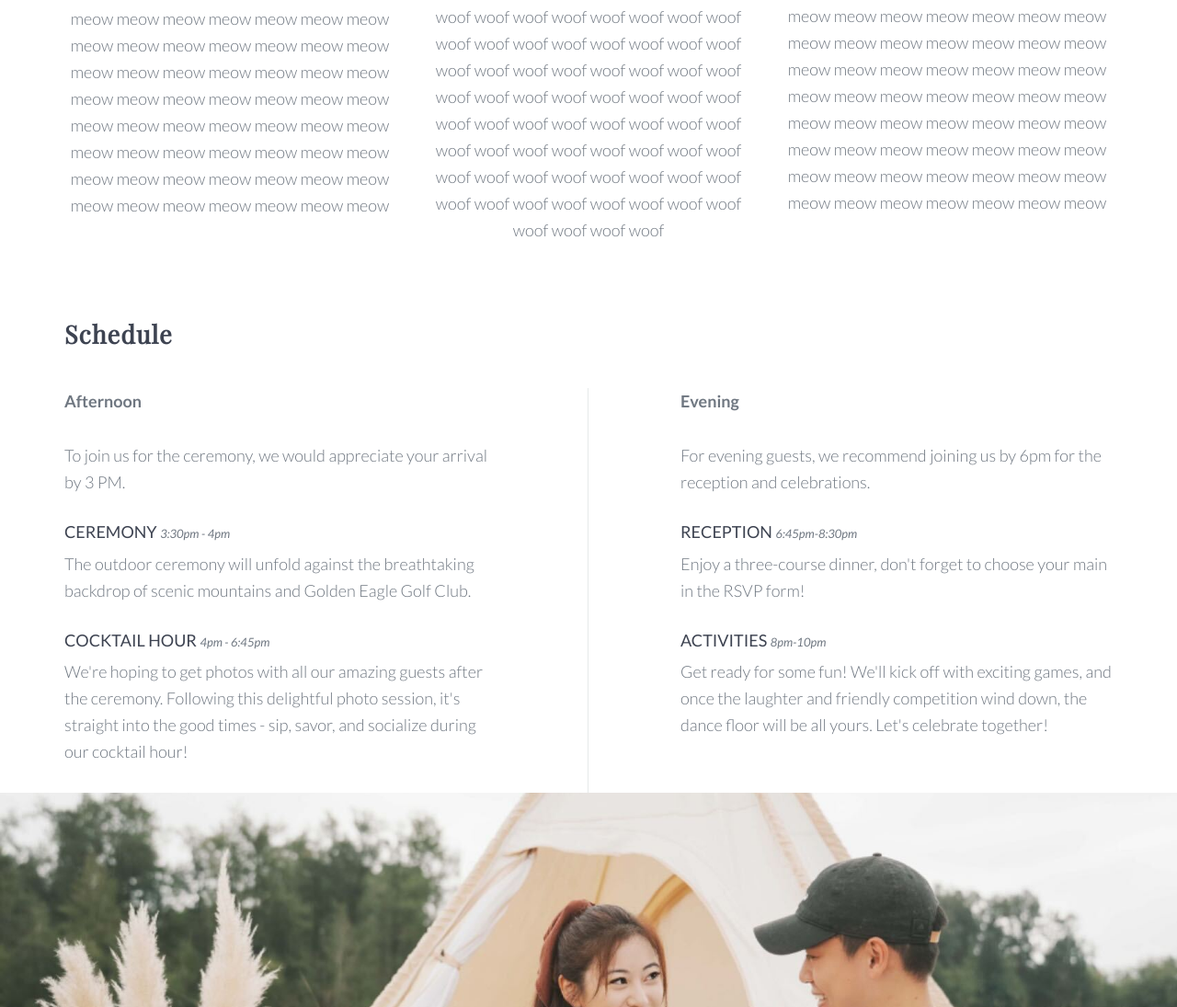
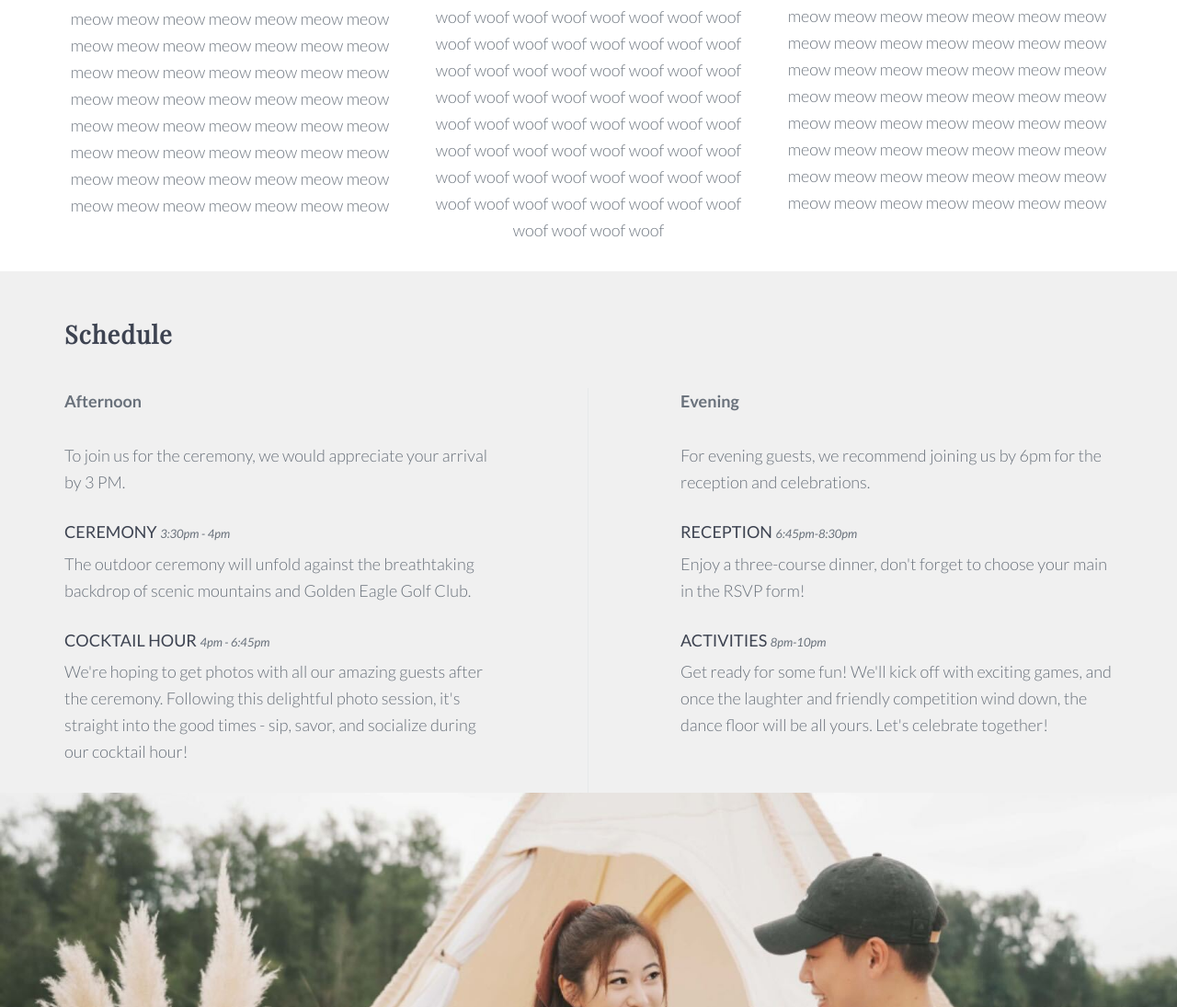
Before and after one commit to Azmarie/dariya-adrian-wedding, a website: page index.html in a window 1280 px wide. Shown: the part 1892-2987 px from the top of the page at 92% size. Drawn offline with nearby package versions, Linux system fonts and the light colour scheme; some packages are replaced by stand-ins of ours; files whose address does not match are found by name; a web font is replaced by a local one.

Commit message:
update style

```diff
--- a/index.html
+++ b/index.html
@@ -128,7 +128,7 @@
     </div>
 </section>
 
-<section class="events" id="events">
+<section class="events">
     <div class="container">
         <div class="row">
             <div class="col-md-12">
@@ -163,6 +163,7 @@
             </div>
         </div>
     </div>
+</section>
 
 <section class="parallax">
     <div class="parallax-inner">
--- a/sass/styles.scss
+++ b/sass/styles.scss
@@ -398,6 +398,7 @@ Intro
 .events
 ========================================================================== */
 .events {
+  background-color: #f0f0f0;
   .leftcol {
     padding-right: 100px;
     border-right: solid 1px $keyline-color;
```
Also changed, not shown: css/styles.min.css.
